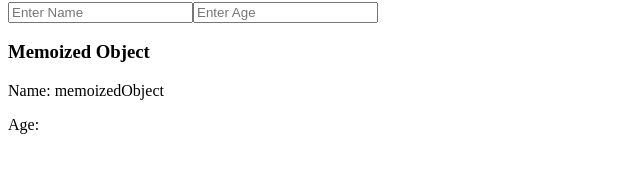
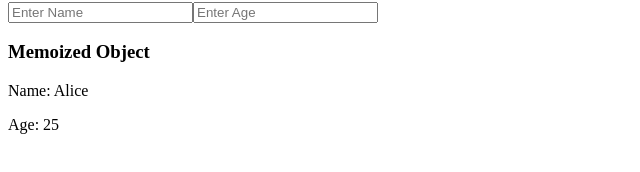
Before and after one commit to saurav-95-dev/React-Redux-CRUD, a React (Vite) app: page / in a window 1280 px wide. Shown: the part 166-338 px from the top of the page, without its empty margins (0-640 px from the left). Built offline with nearby package versions, Linux system fonts and the light colour scheme.

Commit message:
Preventing unnecessary re-render of childComponent via stablizing the object through useMemo hook and using React.memo -->Hence the childComponent re-renders only when either of name/age state changes and not the count

```diff
--- a/src/App.jsx
+++ b/src/App.jsx
@@ -12,9 +12,11 @@ export default function ParentComponent() {
   const [age, setAge] = useState(25); // Age that can be changed
 
   // Memoize the object so its reference only changes when 'name' or 'age' changes
-  const memoizedObject = function (){
-    return { name, age };
-  }
+  const memoizedObject = useMemo(() => {
+
+    return { name, age }; // Return the object with name and age
+  }, [name, age]); // Object is only recalculated when 'name' or 'age' changes
+
   return (
     <div>
       {console.log("ParentComponent rendered...")}
```
